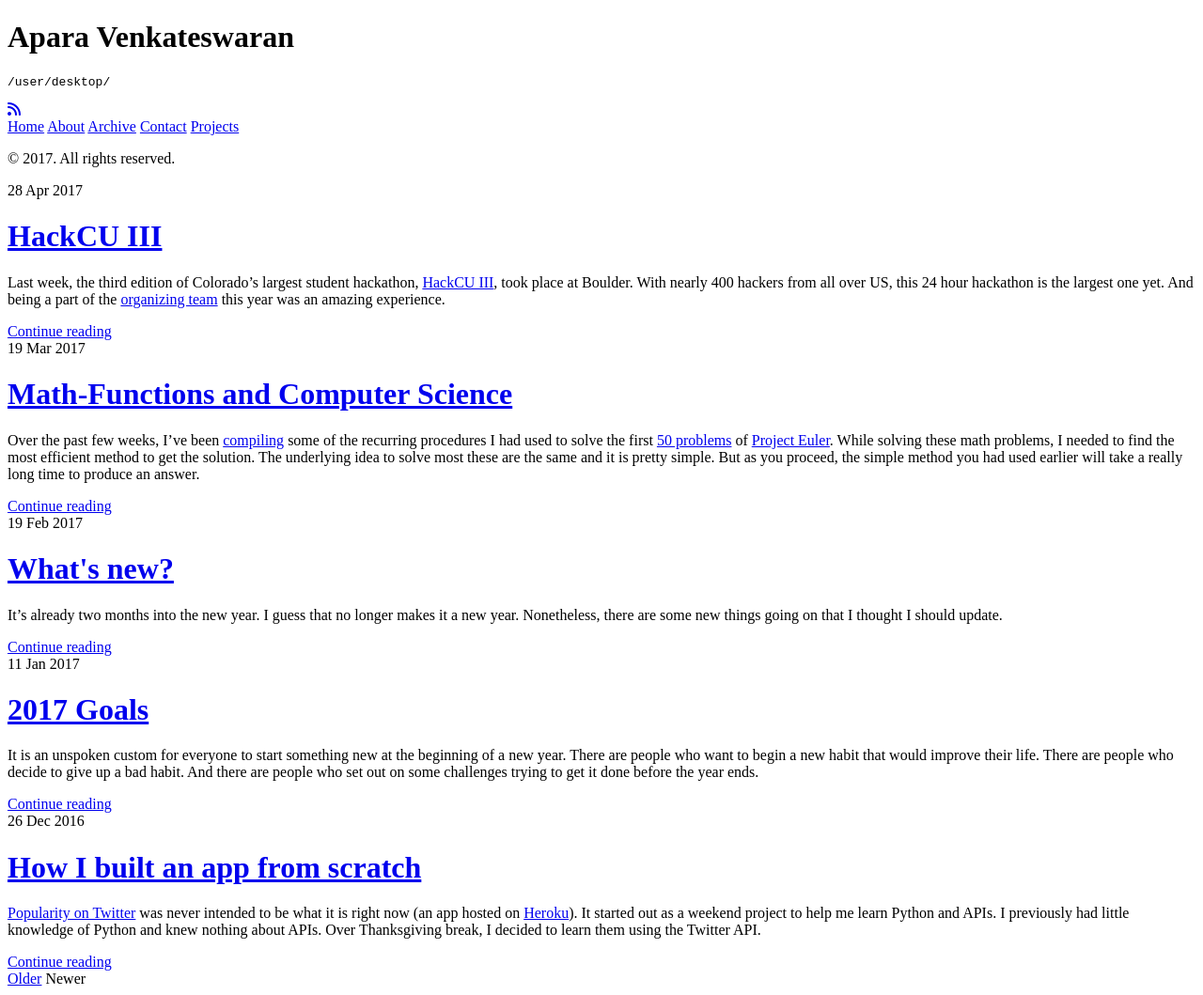
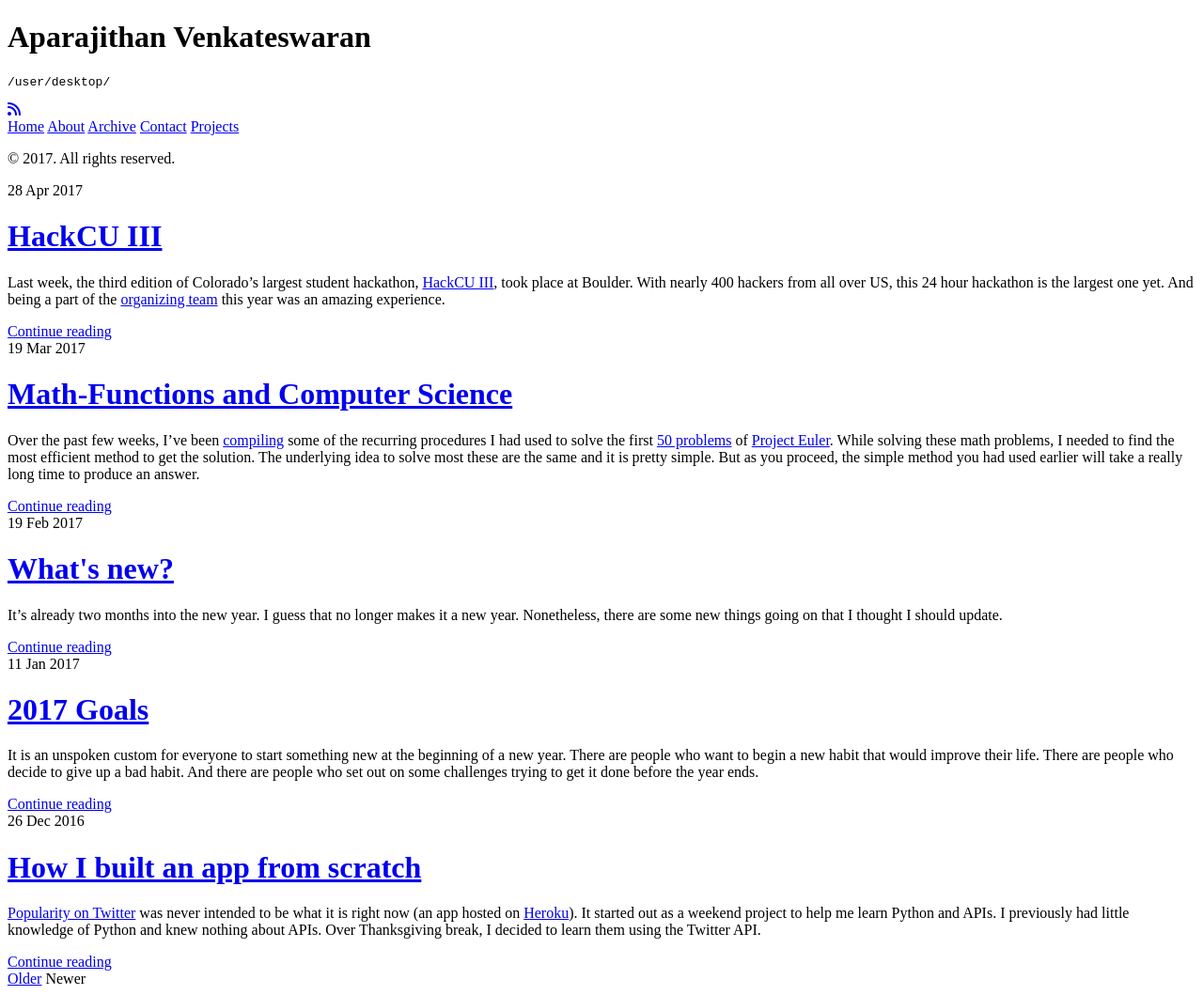
Before and after one commit to AparaV/aparavenkat.com, a Jekyll site: the page built from index.html, in a window 1280 px wide. Shown: the whole page at 94% size. Built offline with Jekyll 4.4.1, drawn with Linux system fonts in a browser that asks for light colours; nearby versions of some CDN libraries; the list of posts is cut into pages by our own code.

Commit message:
Update name to full name

```diff
--- a/_config.yml
+++ b/_config.yml
@@ -7,15 +7,15 @@ permalink:        pretty
 #relative_permalinks: true
 
 # Setup
-title:            Apara Venkateswaran
+title:            Aparajithan Venkateswaran
 tagline:          'Personal website'
 description:      ''
 url:              http://aparav.github.io
 baseurl:          /
 
 author:
-  name:           'Apara Venkateswaran'
-  url:            https://twitter.com/apara
+  name:           'Aparajithan Venkateswaran'
+  url:            https://github.com/AparaV
 
 # Site Settings
 paginate:         5
--- a/_includes/sidebar.html
+++ b/_includes/sidebar.html
@@ -2,7 +2,7 @@
   <div class="container sidebar-sticky">
     <div class="sidebar-about">
       <h1>
-          Apara Venkateswaran
+          Aparajithan Venkateswaran
       </h1>
       <p class="lead" style="font-family:monospace;">/user/desktop/</p>
     </div>
```
